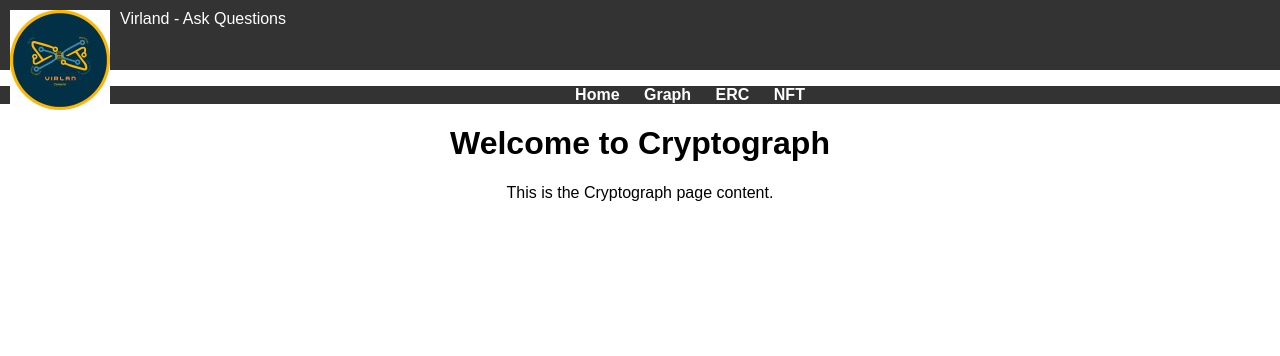
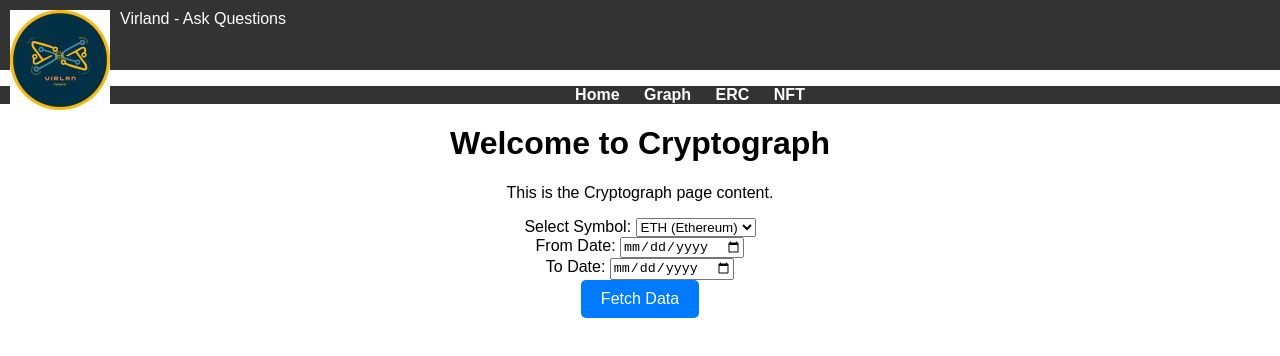
Before and after one commit to jaypersanchez/ask-virland, a plain HTML site: page cryptograph.html in a window 1280 px wide. Drawn offline with Linux system fonts and the light colour scheme.

Commit message:
crypto graph data

```diff
--- a/cryptograph.html
+++ b/cryptograph.html
@@ -81,6 +81,41 @@
             padding-bottom: 10px;
         }
     </style>
+    <script>
+        function fetchCryptoData() {
+            // Get the selected symbol, fromDate, and toDate from the form
+            var symbol = document.getElementById("symbol").value;
+            // Get the fromDate and toDate inputs
+            var fromDateInput = document.getElementById("fromDate");
+            var toDateInput = document.getElementById("toDate");
+
+            // Get the values in MM/DD/YYYY format
+            var fromDateMMDDYYYY = fromDateInput.value;
+            var toDateMMDDYYYY = toDateInput.value;
+            console.log(`symbol=${symbol}&fromDate=${fromDateInput.value}&toDate=${toDateInput.value}`)
+            // Construct the URL with the parameters
+            var url = `http://127.0.0.1:5001/crypto/graph?symbol=${symbol}&fromDate=${fromDateInput.value}&toDate=${toDateInput.value}`;
+
+            // Make the HTTP request
+            fetch(url)
+                .then(function(response) {
+                    if (response.status !== 200) {
+                        console.log(`Error: ${response.status}`);
+                        return;
+                    }
+                    return response.json();
+                })
+                .then(function(data) {
+                    // Handle the JSON data here
+                    console.log(data);
+                    // You can process and display the data as needed
+                    var cryptoDataDiv = document.getElementById("cryptoData");
+                    // Assuming 'data' contains the information you want to display
+                    cryptoDataDiv.innerHTML = "Fetched Data: " + JSON.stringify(data);
+                })
+        }
+
+    </script>
 </head>
 <body>
     <div id="header">
@@ -90,7 +125,7 @@
     <div id="menu">
         <ul>
             <li><a href="index.html">Home</a></li>
-            <li><a href="#"  class="active">Graph</a></li>
+            <li><a href="#" class="active">Graph</a></li>
             <li><a href="erc.html">ERC</a></li>
             <li><a href="nft.html">NFT</a></li>
         </ul>
@@ -98,6 +133,25 @@
     <div id="content">
         <h1>Welcome to Cryptograph</h1>
         <p>This is the Cryptograph page content.</p>
+        <form id="cryptoForm">
+            <label for="symbol">Select Symbol:</label>
+            <select id="symbol" name="symbol">
+                <option value="eth">ETH (Ethereum)</option>
+                <option value="btc">BTC (Bitcoin)</option>
+            </select>
+            <br>
+            <label for="fromDate">From Date:</label>
+            <input type="date" id="fromDate" name="fromDate" required>
+            <br>
+            <label for="toDate">To Date:</label>
+            <input type="date" id="toDate" name="toDate" required>
+            <br>
+            <button type="button" onclick="fetchCryptoData()">Fetch Data</button>
+        </form>
+        <!-- Add a div to display the fetched data -->
+        <div id="cryptoData">
+            <!-- Fetched data will be displayed here -->
+        </div>
     </div>
 </body>
 </html>
```
